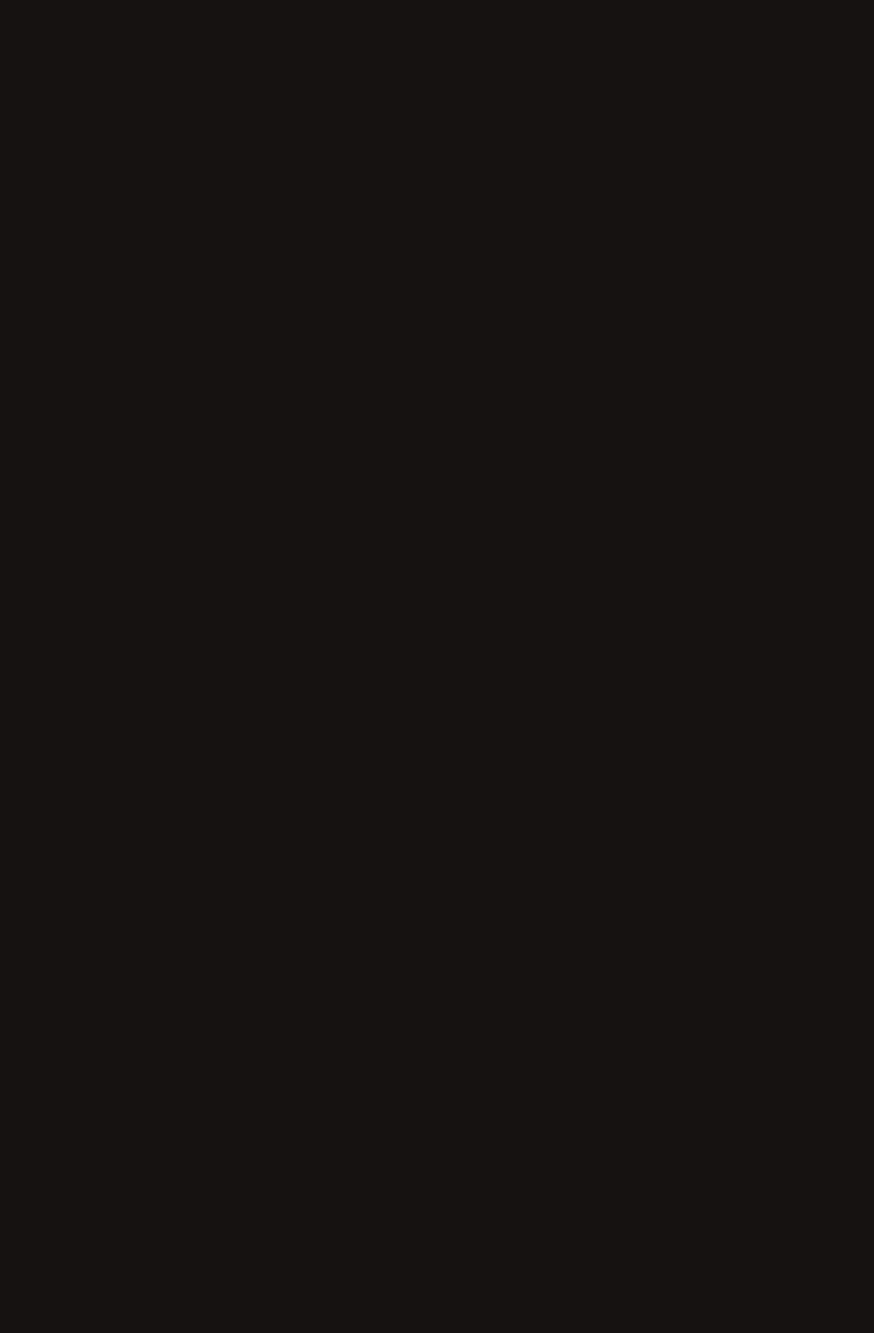
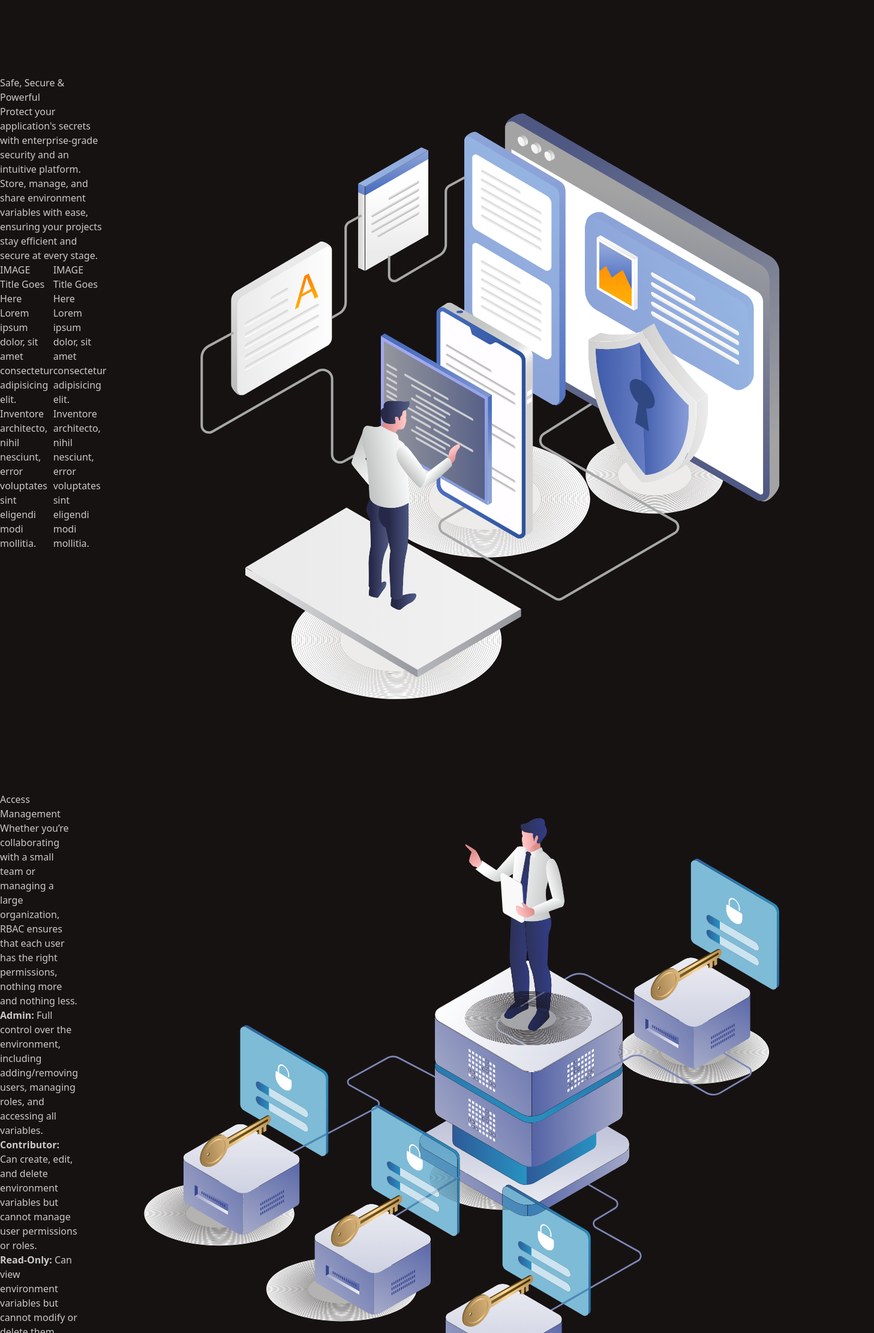
Before and after one commit to woooocoder/SecretVault, a React (Vite) app: page / in a window 1280 px wide. Shown: the part 577-2800 px from the top of the page at 60% size, 1457 px wide, since content can reach past the window. Before the commit the page ends 800 px from the top, so only its background shows below. Built offline with nearby package versions, Linux system fonts and the light colour scheme.

Commit message:
footer implementation. svgs & text addded to page

```diff
--- a/package.json
+++ b/package.json
@@ -12,6 +12,7 @@
   "dependencies": {
     "react": "^18.3.1",
     "react-dom": "^18.3.1",
+    "react-icons": "^5.4.0",
     "react-router": "^7.1.1"
   },
   "devDependencies": {
--- a/src/App.jsx
+++ b/src/App.jsx
@@ -1,3 +1,4 @@
+import Footer from './components/Footer'
 import Navbar from './components/Navbar'
 import LandingPage from './pages/LandingPage'
 export default function App() {
@@ -6,6 +7,7 @@ export default function App() {
       <Navbar />
 
       <LandingPage />
+      <Footer />
     </div>
   )
 }
--- /dev/null
+++ b/src/components/Footer.jsx
@@ -0,0 +1,31 @@
+import { FaGithub, FaFigma, FaLinkedin } from "react-icons/fa"
+
+export default function Footer() {
+    return (
+        <footer className="footer footer-center bg-base-200 text-base-content rounded p-10">
+            <nav className="grid grid-flow-col gap-4">
+                <a className="link link-hover">Home</a>
+                <a className="link link-hover">About</a>
+                <a className="link link-hover">Contact</a>
+            </nav>
+
+            <nav>
+                {/* Github figma linkedin */}
+                <div className="grid grid-flow-col gap-4">
+                    <a>
+                        <FaGithub size={30} />
+                    </a>
+                    <a>
+                        <FaFigma size={30} />
+                    </a>
+                    <a>
+                        <FaLinkedin size={30} />
+                    </a>
+                </div>
+            </nav>
+            <aside>
+                <p>By - Woodrow Reese</p>
+            </aside>
+        </footer>
+    )
+}
--- a/src/pages/LandingPage.jsx
+++ b/src/pages/LandingPage.jsx
@@ -1,7 +1,6 @@
 export default function LandingPage() {
     return (
-        <>
-
+        <div className="space-y-[10%]">
             <div className="mt-[15%] flex">
                 <div className="flex flex-col mx-[10%] lg:w-1/2">
                     <h1 className="font-medium text-3xl mb-[4%]">
@@ -47,14 +46,128 @@ export default function LandingPage() {
                 </div>
 
                 <div>
-                <img src="/homepage-1.svg" className="w-[100%]"/>
+                    <img src="/homepage-1.svg" className="w-[100%]" />
                 </div>
             </div>
 
-        <div>
+            <div className="flex">
+                <div className="flex flex-col">
+                    <h2>
+                        Safe, Secure & Powerful
+                    </h2>
+
+                    <p>
+                        Protect your application's secrets with enterprise-grade security and an
+                        intuitive platform. Store, manage, and share environment variables with
+                        ease, ensuring your projects stay efficient and secure at every stage.
+                    </p>
+
+                    <div className="flex">
+                        <div className="flex flex-col">
+                            <p>IMAGE</p>
+                            <h3>Title Goes Here</h3>
+
+                            <p>
+                                Lorem ipsum dolor, sit amet consectetur adipisicing elit.
+                                Inventore architecto, nihil nesciunt, error voluptates sint
+                                eligendi modi mollitia.
+                            </p>
+                        </div>
+
+                        <div className="flex flex-col">
+                            <p>IMAGE</p>
+                            <h3>Title Goes Here</h3>
+
+                            <p>
+                                Lorem ipsum dolor, sit amet consectetur adipisicing elit.
+                                Inventore architecto, nihil nesciunt, error voluptates sint
+                                eligendi modi mollitia.
+                            </p>
+                        </div>
+                    </div>
+                </div>
+
+                <img src="/homepage-2.svg" className="w-[100%]" />
+            </div>
+
+            <div className="flex">
+                <div className="flex flex-col">
+                    <h2>Access Management</h2>
+                    <p>
+                        Whether you’re collaborating with a small team or managing a large
+                        organization, RBAC ensures that each user has the right permissions,
+                        nothing more and nothing less.
+                    </p>
+
+                    <p>
+                        <strong>Admin:</strong> Full control over the environment, including adding/removing
+                        users, managing roles, and accessing all variables.
+                    </p>
+
+                    <p>
+                        <strong>Contributor:</strong> Can create, edit, and delete environment variables but cannot manage user
+                        permissions or roles.
+                    </p>
+
+                    <p>
+                        <strong>Read-Only:</strong> Can view environment variables but cannot modify or delete them.
+                    </p>
+                </div>
+                <img src="/homepage-3.svg" className="w-[100%]" />
+            </div>
+
+            <div className="flex">
+                <div className="flex flex-col">
+                    <h2>Version Control & Backups</h2>
+                    <p>
+                        <strong>Audit Logs:</strong> Stay informed with detailed logs that track every
+                        action taken on your environment variables—whether it’s an
+                        update, deletion, or access. Gain transparency into who made
+                         changes and when, ensuring accountability and compliance.
+                    </p>
+
+                    <p>
+                        <strong>Admin:</strong> Full control over the environment, including adding/removing
+                        users, managing roles, and accessing all variables.
+                    </p>
+
+                    <p>
+                        <strong>Variable History:</strong> View past values, compare changes, and gain insights
+                        into how your configuration has evolved over time.
+                    </p>
+
+                    <p>
+                        <strong>Rollback Capability:</strong> Instantly roll back to any previous version of a variable with
+                         just a few clicks, minimizing downtime and errors in your applications.
+                    </p>
+                </div>
+                <img src="/homepage-4.svg" className="w-[100%]" />
+            </div>
+
+            <div className="flex">
+                <img src="/homepage-4.svg" className="w-[100%]" />
+                <div className="flex flex-col">
+                    <h2>API & Cloud Integration</h2>
+
+                    <p>
+                        <strong>Fetch, update and manage</strong> your environment variables programmatically with
+                        our robust API.
+                    </p>
+
+                    <p>
+                        <strong>Integrate</strong> with CI/CD pipelines like Jenkins, GitHub Actions or GitLab CI.
+                    </p>
+
+                    <p>
+                        <strong>Multi-Cloud Ready</strong> Extend support to other cloud platforms
+                        like Azure and Google Cloud to centralize secret management
+                        across environments.
+                    </p>
+
+                    <button>Get Started</button>
+                </div>
+            </div>
 
         </div>
-
-        </>
     )
 }
```
Also changed, not shown: 1 other file (tests, documents, lock files or other folders). Lines whose indentation alone changed are shown as unchanged.
